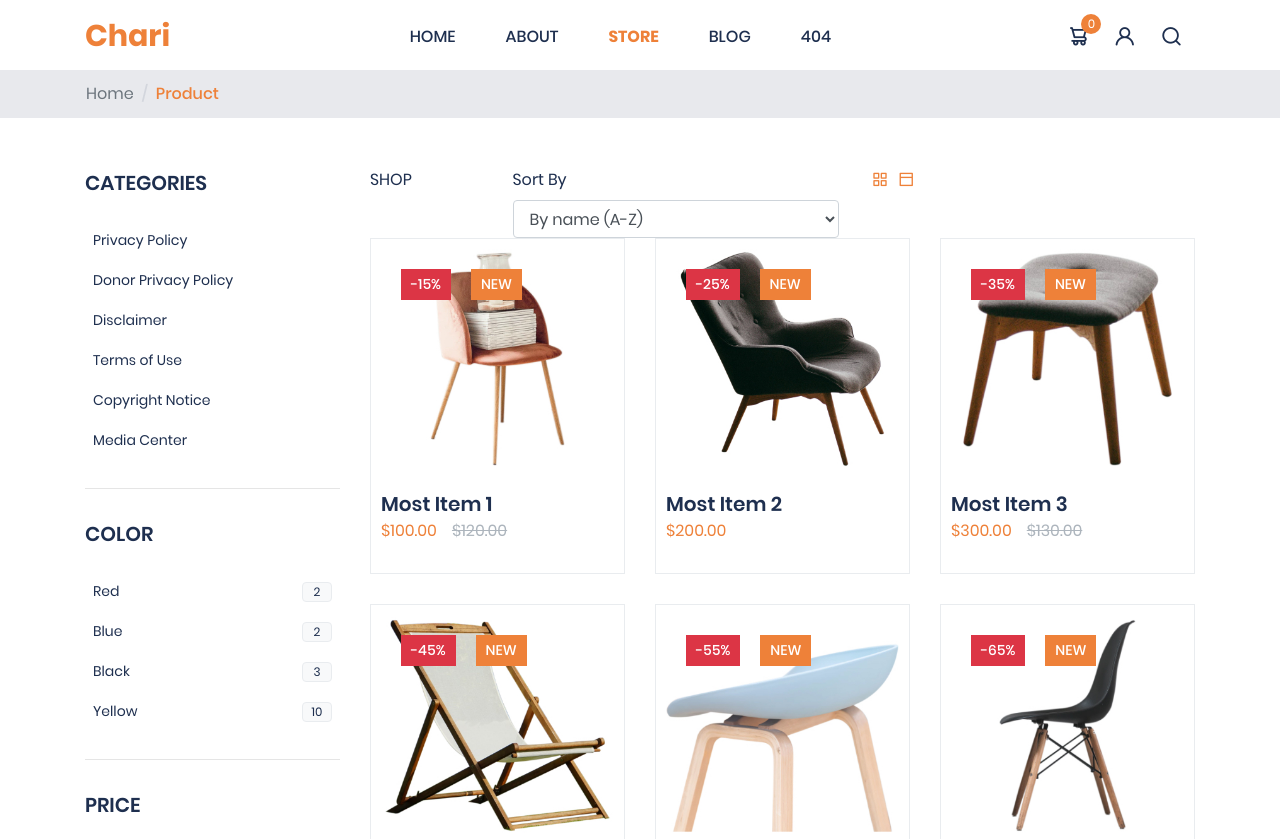
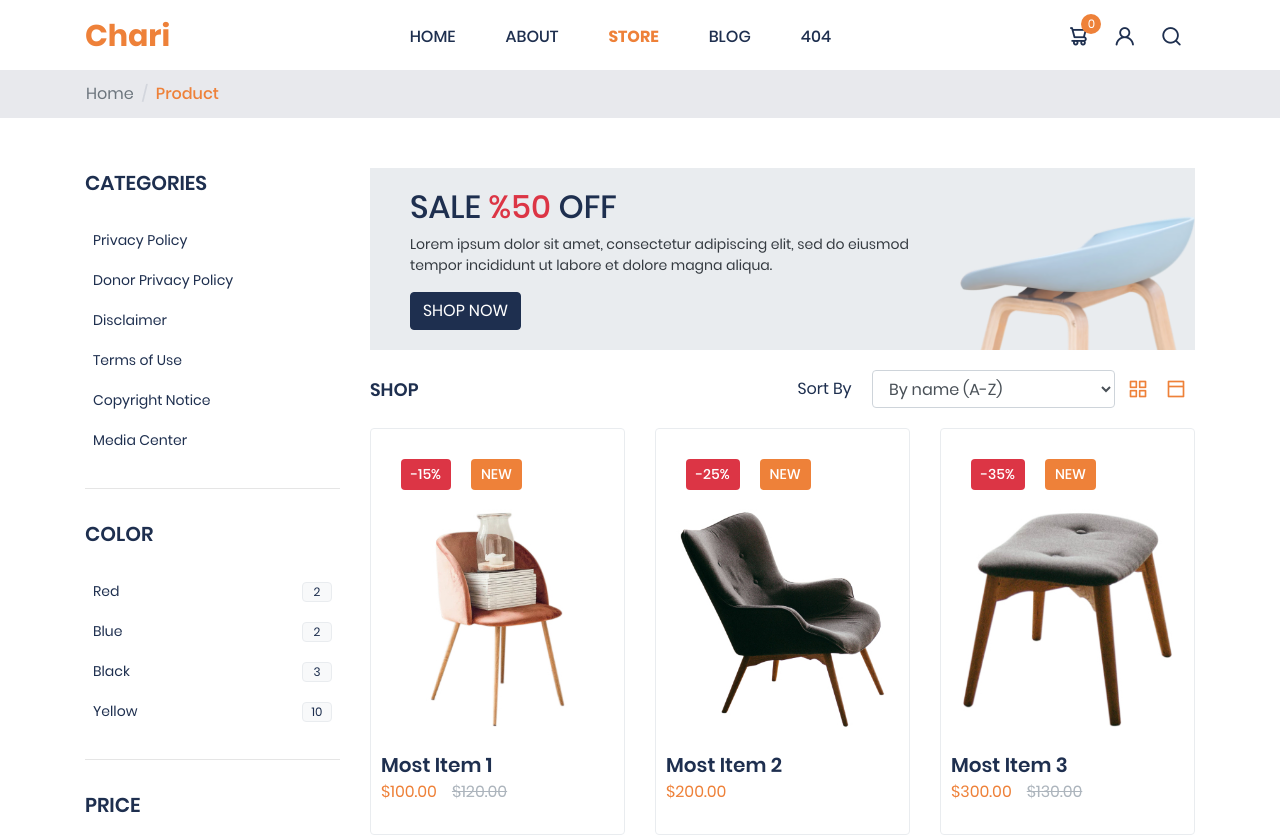
Before and after one commit to ogrencimenusu/chari, a plain HTML site: page product.html in a window 1280 px wide. Shown: the top 839 px of the page. Drawn offline with Linux system fonts and the light colour scheme.

Commit message:
ürünler listesi html + masaüstü css kısmı yapıldı

```diff
--- a/assets/css/3-base/_base.scss
+++ b/assets/css/3-base/_base.scss
@@ -342,9 +342,7 @@ header{
               }
             }
             .item-wrap{
-              @include lg{
-                overflow-y: auto;
-              }
+              overflow: auto;
               max-height: 300px ;
               p.cart-null{
                 display: none;
@@ -538,7 +536,7 @@ section#categories{
 section#deals{
   margin-top: 80px;
   padding: 50px 0px;
-  background: rgba($primary,.1);
+  background: rgba($secondary,.1);
   .main-title{
     font-size: 40px;
     margin-bottom: 50px;
@@ -557,7 +555,7 @@ section#deals{
     }
     width: 50px;
     height: 50px;
-    background: rgba($primary,.30);
+    background: rgba($secondary,.30);
     color: $secondary;
     z-index: 1;
     font-size: 14px;
@@ -600,6 +598,8 @@ section#deals{
       img{
         width: 100%;
         padding: 10px;
+        padding-top: 70px;
+
       }
       .new{
         position: absolute;
@@ -609,6 +609,8 @@ section#deals{
         font-weight: 500;
         right: 20px;
         padding: 5px 10px;
+        @include border-radius($border-radius);
+
         color: $white;
         @include md{
           font-size: 12px ;
@@ -626,11 +628,12 @@ section#deals{
           justify-content: center;
           width: 50px;
           height: 50px;
-          background: rgba($primary,.15);
+          background: rgba($secondary,.15);
           color: $primary;
           text-decoration: none;
           margin: 0px 5px;
-          @include border-radius(100px);
+          @include border-radius($border-radius);
+
           @include transition(all ease 300ms);
           outline: 0;
           @include md{
@@ -639,7 +642,7 @@ section#deals{
           }
           &:hover{
             color: $white;
-            background: rgba($primary,.50);
+            background: rgba($primary,1);
           }
         }
       }
@@ -651,6 +654,9 @@ section#deals{
         overflow: hidden;
         white-space: nowrap;
         text-overflow: ellipsis;
+        a{
+          color: $secondary;
+        }
         @include md{
           font-size: 15px;
         }
@@ -711,10 +717,15 @@ section#most{
     margin-bottom: 30px;
     border: 1px solid $gray-200;
     padding: 10px;
+    @include border-radius($border-radius);
+
     .img-wrap{
       position: relative;
+      padding-top: 70px;
+
       img{
         width: 100%;
+        @include transition(all ease 300ms);
       }
       .trans{
         position: absolute;
@@ -722,7 +733,6 @@ section#most{
         bottom: 0;
         @extend .animated;
         @extend .slideInRight;
-
         display: none;
 
         a{
@@ -730,7 +740,8 @@ section#most{
           align-items: center;
           justify-content: center;
           padding: 5px 10px;
-          background: rgba($gray-400,1);
+          background: rgba($white,1);
+          border: 1px solid $primary;
           color: $primary;
           text-decoration: none;
           margin-bottom: 20px;
@@ -741,7 +752,7 @@ section#most{
 
           &:hover{
             color: $white;
-            background: rgba($primary,.50);
+            background: rgba($primary,1);
           }
           i{
             margin-right: 10px;
@@ -763,6 +774,7 @@ section#most{
         padding: 5px 10px;
         color: $white;
         margin-left: 20px;
+        @include border-radius($border-radius);
       }
       .discount{
         background: $danger;
@@ -770,6 +782,8 @@ section#most{
         padding: 5px 10px;
         color: $white;
         margin-left: 20px;
+        @include border-radius($border-radius);
+
       }
     }
     .caption{
@@ -809,12 +823,16 @@ section#most{
       }
     }
     &:hover{
+      img{
+        @include transform((scale(1.1) rotate(10deg)))
+      }
       .trans{
         display: block;
         @extend .slideInRight;
       }
     }
   }
+
 }
 section#about{
   .about-title{
@@ -1193,7 +1211,7 @@ section#blogs{
 }
 section#newsletter{
   padding: 50px 0px;
-  background: rgba($primary,.2);
+  background: rgba($secondary,.1);
   .news-info{
     .row{
       @include md{
@@ -2024,16 +2042,83 @@ section#newsletter{
       }
     }
     .products-wrap{
+      .sale-product{
+        background: $gray-200;
+        margin-left: 15px;
+        margin-right: 15px;
+        position: relative;
+        padding: 20px 40px;
+        margin-bottom: 20px;
+
+        h2{
+          max-width: 70%;
+          span{
+            color: $danger;
+          }
+        }
+        p{
+          max-width: 70%;
+          color: $gray-800;
+          font-size: 14px;
+        }
+        a{}
+        img{
+          position: absolute;
+          bottom: 0px;
+          right: 0;
+        }
+      }
+      .shorting{
+        width: 100%;
+        margin-bottom: 20px;
+        display: flex;
+        align-items: center;
+        .wrap-title{
+          font-weight: 600;
+          font-size: 18px;
+        }
+        .wrap-listing{
+          display: flex;
+          justify-content: center;
+          align-items: center;
+          .short{
+            display: flex;
+            width: 80%;
+            justify-content: center;
+            align-items: center;
+            label{
+              width: 100px;
+              margin-bottom: 0;
+            }
+          }
+          .grid{
+            width: 20%;
+            display: flex;
+            justify-content: flex-end;
+            a{
+              margin: 0px 5px;
+              display: block;
+              text-decoration: none;
+              font-size: 20px;
+            }
+          }
+        }
+      }
       .item{
         position: relative;
         overflow: hidden;
         margin-bottom: 30px;
         border: 1px solid $gray-200;
         padding: 10px;
+        @include border-radius($border-radius);
+
         .img-wrap{
           position: relative;
+          padding-top: 70px;
+
           img{
             width: 100%;
+            @include transition(all ease 300ms);
           }
           .trans{
             position: absolute;
@@ -2041,7 +2126,6 @@ section#newsletter{
             bottom: 0;
             @extend .animated;
             @extend .slideInRight;
-
             display: none;
 
             a{
@@ -2049,7 +2133,8 @@ section#newsletter{
               align-items: center;
               justify-content: center;
               padding: 5px 10px;
-              background: rgba($gray-400,1);
+              background: rgba($white,1);
+              border: 1px solid $primary;
               color: $primary;
               text-decoration: none;
               margin-bottom: 20px;
@@ -2060,7 +2145,7 @@ section#newsletter{
 
               &:hover{
                 color: $white;
-                background: rgba($primary,.50);
+                background: rgba($primary,1);
               }
               i{
                 margin-right: 10px;
@@ -2082,6 +2167,7 @@ section#newsletter{
             padding: 5px 10px;
             color: $white;
             margin-left: 20px;
+            @include border-radius($border-radius);
           }
           .discount{
             background: $danger;
@@ -2089,6 +2175,8 @@ section#newsletter{
             padding: 5px 10px;
             color: $white;
             margin-left: 20px;
+            @include border-radius($border-radius);
+
           }
         }
         .caption{
@@ -2128,6 +2216,9 @@ section#newsletter{
           }
         }
         &:hover{
+          img{
+            @include transform((scale(1.1) rotate(10deg)))
+          }
           .trans{
             display: block;
             @extend .slideInRight;
--- a/product.html
+++ b/product.html
@@ -199,7 +199,7 @@
     </div>
     <div class="container">
         <div class="row">
-            <div class="col-md-3">
+            <div class="col-lg-3">
                 <div class="row">
                     <div class="box">
                         <div class="title">
@@ -330,34 +330,46 @@
                     </div>
                 </div>
             </div>
-            <div class="col-sm-9">
+            <div class="col-lg-9">
                 <div class="row products-wrap">
+                    <div class="sale-product">
+                        <h2>
+                            SALE <span>%50</span> OFF
+                        </h2>
+                        <p>
+                            Lorem ipsum dolor sit amet, consectetur adipiscing elit, sed do
+                            eiusmod tempor incididunt ut labore et dolore magna aliqua.
+                        </p>
+                        <a href="" class="btn btn-secondary">
+                            SHOP NOW
+                        </a>
+                        <img src="assets/img/sale-product.png" alt="">
+                    </div>
+                    <div class="shorting">
+
                         <div class="col-sm-2">
                             <div class="wrap-title">
                                 SHOP
                             </div>
                         </div>
-                    <div class="col-sm-10">
+                        <div class="offset-4 col-sm-6">
                             <div class="wrap-listing">
-                            <div class="row">
-                                <div class="col-6">
-                                    <label for="">
+                                <div class="short">
+                                    <label for="ordering">
                                         Sort By
                                     </label>
-                                    <select class="form-control" name="" id="">
+                                    <select class="form-control" name="" id="ordering">
                                         <option value="">By name (A-Z)</option>
                                         <option value="">By name (Z-A)</option>
                                     </select>
                                 </div>
-                                <div class="col-6">
                                 <div class="grid">
-                                        <a href="">
+                                    <a href="product.html">
                                         <i class='uil uil-apps'></i>
                                     </a>
                                     <a href="">
                                         <i class='uil uil-window-maximize'></i>
                                     </a>
-                                    </div>
                                 </div>
                             </div>
                         </div>
```
Also changed, not shown: assets/css/main.css, assets/img/sale-product.png (added), 1 other file. Lines whose indentation alone changed are shown as unchanged.
